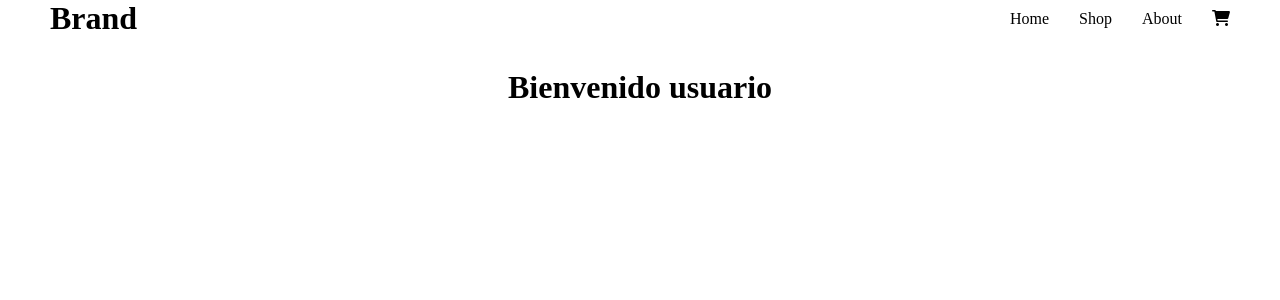
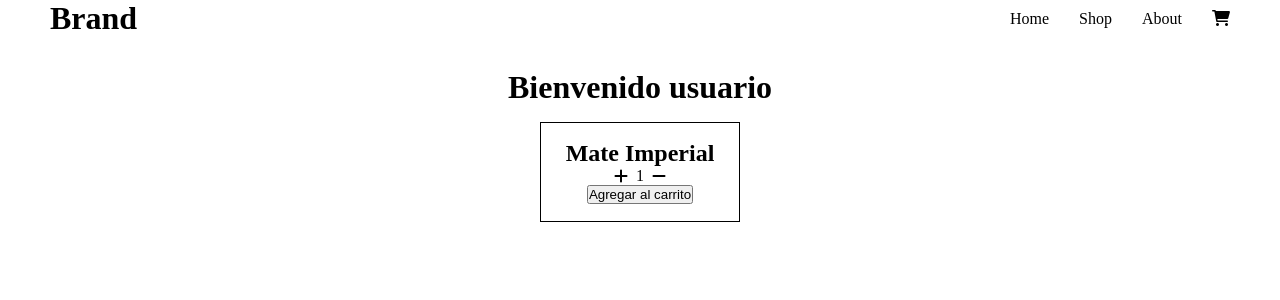
Before and after one commit to santtiq/CoderHouse-React, a React (Create React App) app: page / in a window 1280 px wide. Shown: the top 300 px of the page. Built offline with nearby package versions, Linux system fonts and the light colour scheme.

Commit message:
adding a counter to a card

```diff
--- /dev/null
+++ b/src/components/ItemCount.js
@@ -0,0 +1,40 @@
+import { useState } from "react"
+
+
+function ItemCount(props) {
+
+    const [contador, setContador] = useState(1);
+
+
+    const plus = () => {
+        if (contador < props.stock) {
+            setContador(contador + 1)
+        }
+    }
+
+    const minus = () => {
+        if (contador > 0) {
+            setContador(contador - 1)
+        }
+    }
+
+    const onAdd = () => { }
+
+    return (
+        <section className="card-container">
+            <div className="card-body">
+                <h1>Mate Imperial</h1>
+                <div className="card-stock">
+                    <i className="fa-solid fa-plus" onClick={plus}></i>
+                    <p>{contador}</p>
+                    <i className="fa-solid fa-minus" onClick={minus}></i>
+                </div>
+                <div className="button">
+                    <button onClick={onAdd} disabled={contador === 0}>Agregar al carrito</button>
+                </div>
+            </div>
+        </section>
+    )
+}
+
+export default ItemCount;
--- a/src/components/ItemListContainer.js
+++ b/src/components/ItemListContainer.js
@@ -1,8 +1,13 @@
+import ItemCount from "./ItemCount"
+
 const ItemListContainer = (props) => {
     return (
-        <main className="item-container">
-            <h1> Bienvenido {props.greeting}</h1>
-        </main>
+        <>
+            <main className="item-container">
+                <h1> Bienvenido {props.greeting}</h1>
+            </main>
+            <ItemCount stock={10} />
+        </>
     );
 }
 
--- a/src/components/estilos.css
+++ b/src/components/estilos.css
@@ -7,6 +7,8 @@
 html , body , #root {
     height: 100vh;
 }
+
+/* ---- NavBar start ---- */
 
 .nav-container{
     display: flex;
@@ -19,16 +21,28 @@ html , body , #root {
     display: flex;
 }
 
+/* ---- NavBar end ---- */
+
+/* ---- NavBar & Cart Widget start ---- */
+
 .nav-link, .cartWidget{
     margin-left: 30px;
     text-decoration: none;
     color: black;
 }
 
+/* ---- NavBar & Cart Widget end ---- */
+
+/* ---- Cart Widget start ---- */
+
 .cartWidget{
     cursor:pointer;
     cursor: hand;
 }
+
+/* ---- Cart Widget end ---- */
+
+/* ---- Item List Container Start ---- */
 
 .item-container h1{
     display: flex;
@@ -36,3 +50,37 @@ html , body , #root {
     justify-content: center;
     margin-top: 2rem;
 }
+
+/* ---- Item List Container end ---- */
+
+/* ---- Item Count start ---- */
+
+.card-container{
+    display: flex;
+    justify-content: center
+}
+
+.card-body{
+    display: flex;
+    align-items: center;
+    justify-content: center;
+    flex-direction: column;
+    border: 1px solid black;
+    margin-top: 1rem;
+    width: 200px;
+    height: 100px;
+}
+
+.card-stock, .button{
+    display: flex;
+    align-items: center;
+    justify-content: center;
+}
+
+.card-stock i{
+    margin: 0 .5rem;
+    cursor: pointer;
+    cursor: hand;
+}
+
+/* ---- Item Count end ---- */
```
